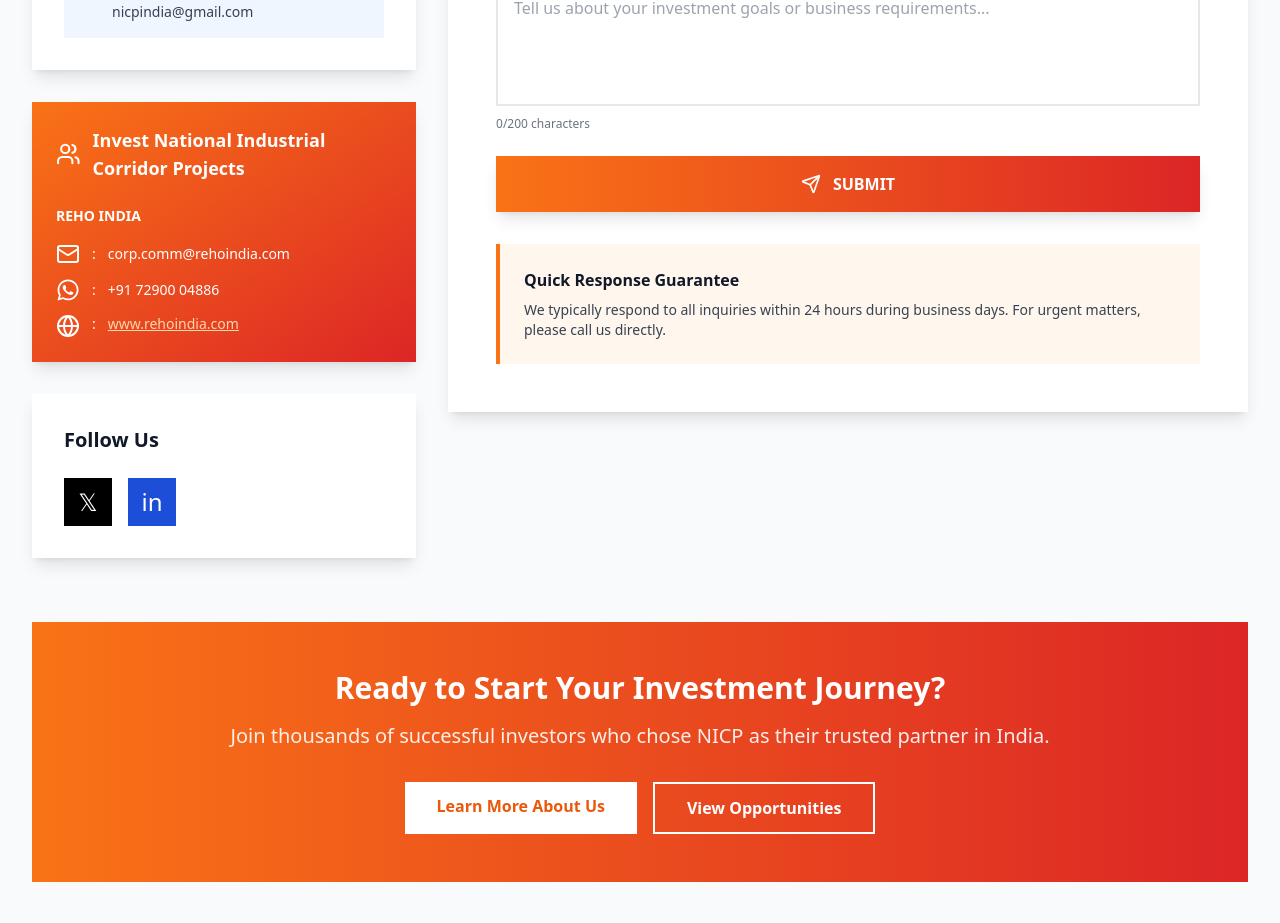
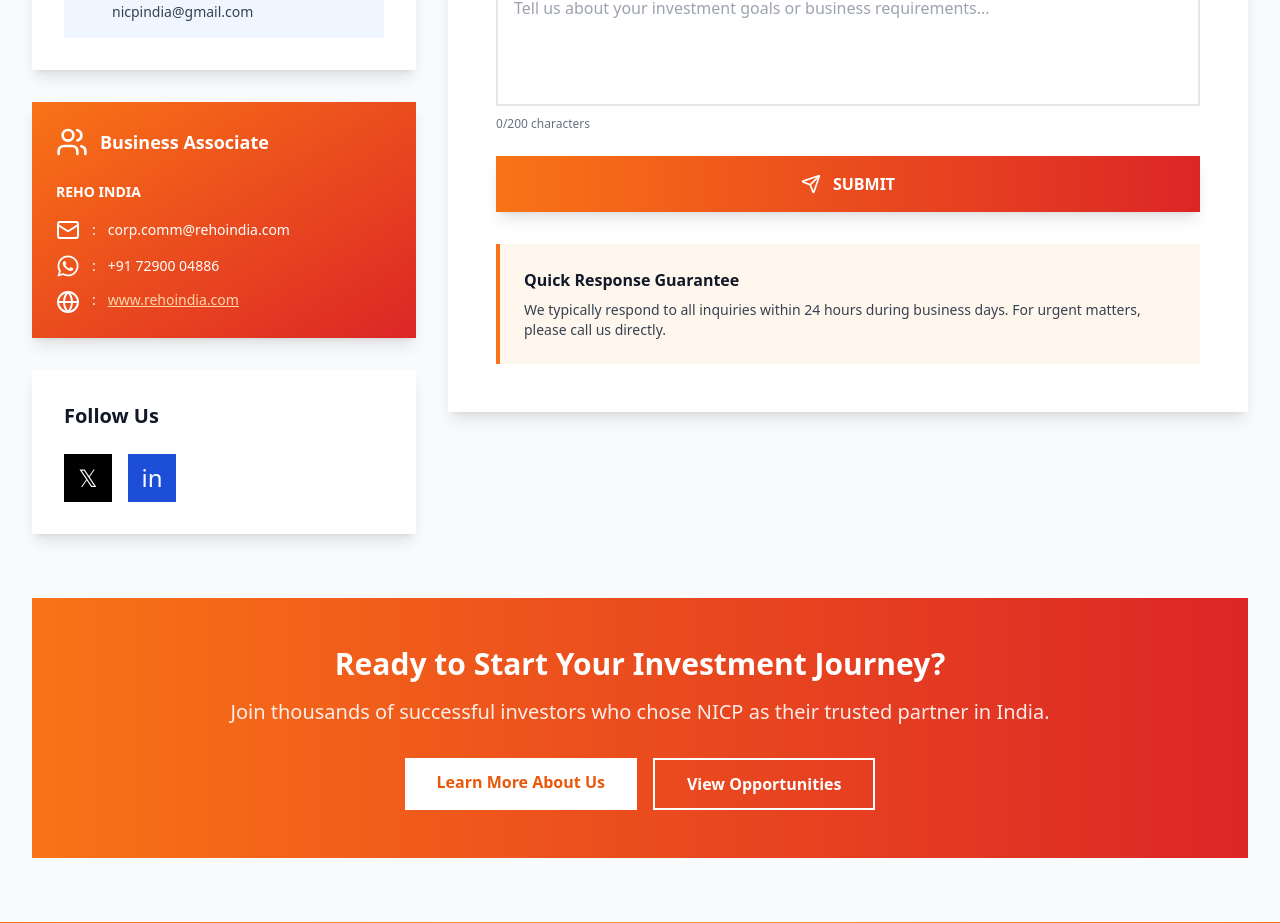
Before and after one commit to desirediv0/invest-nicp, a Next.js app: page /contact-us in a window 1280 px wide. Shown: the part 1038-1961 px from the top of the page. Built offline with nearby package versions, Linux system fonts and the light colour scheme.

Commit message:
Update heading in Contact Us section to reflect accurate title

```diff
--- a/src/app/contact-us/page.jsx
+++ b/src/app/contact-us/page.jsx
@@ -126,7 +126,7 @@
                             <div className="bg-gradient-to-br from-orange-500 to-red-600 text-white p-6 shadow-lg">
                                 <div className="flex items-center gap-3 mb-6">
                                     <Users className="w-8 h-8 text-white" />
-                                    <h2 className="text-lg font-bold capitalize">Invest National Industrial Corridor Projects</h2>
+                                    <h2 className="text-lg font-bold">Business Associate</h2>
                                 </div>
 
                                 <div className="space-y-4">
```
